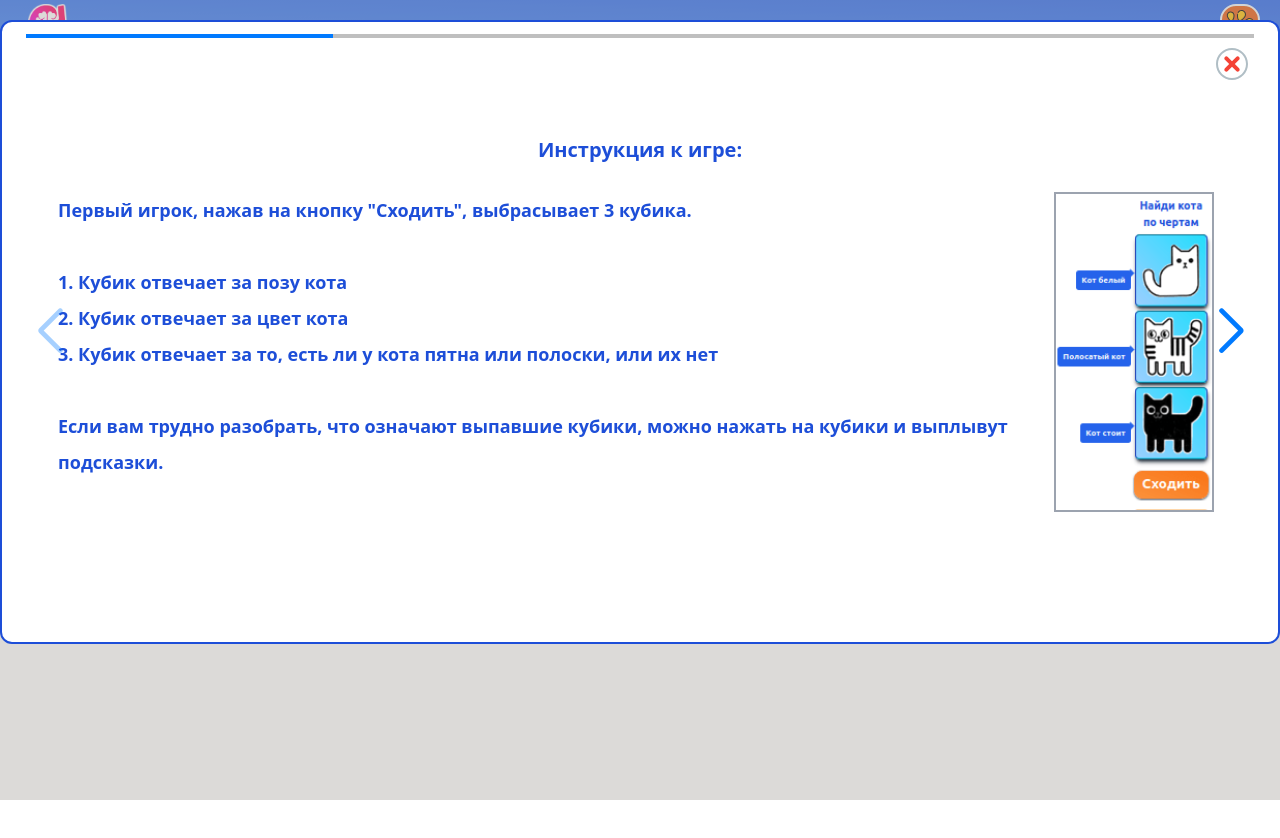
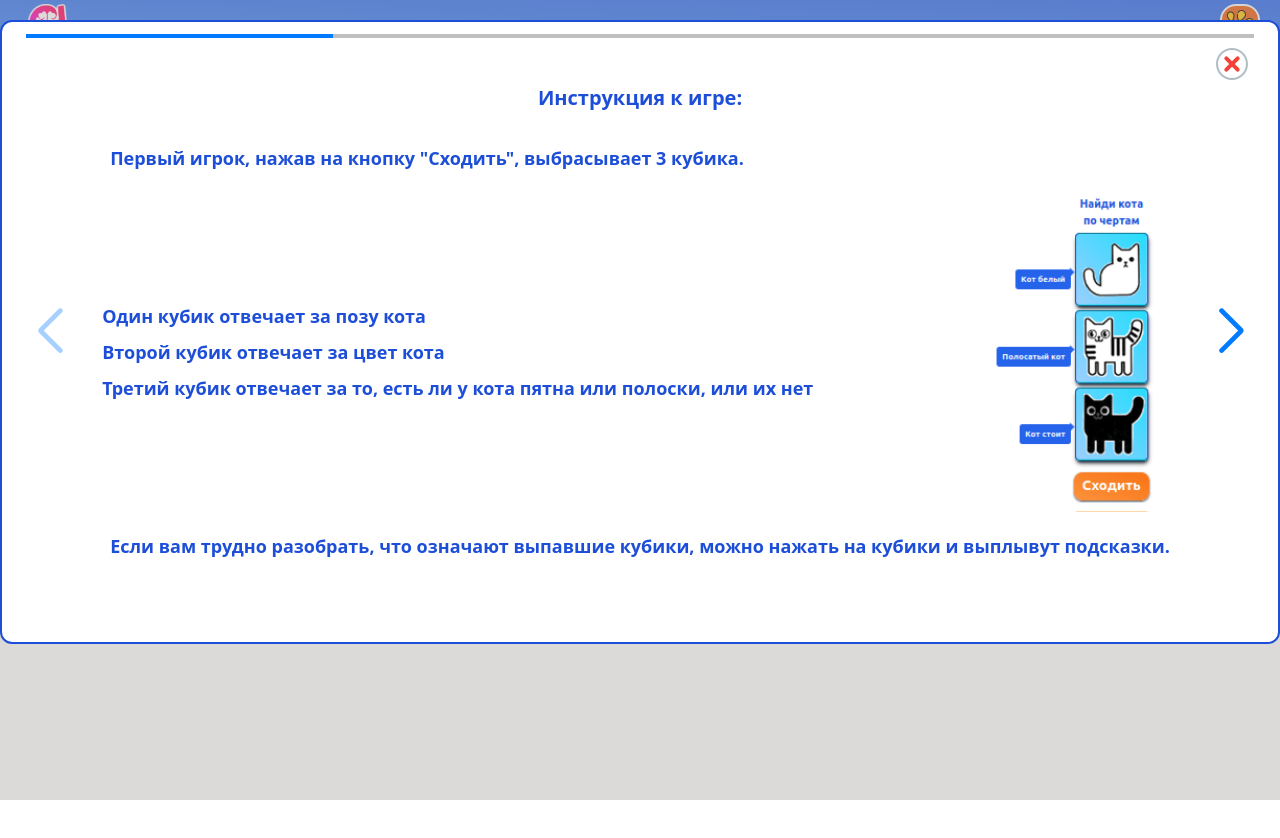
Before and after one commit to Ilya-andreevi4/were_is_my_cat, a React (Vite) app: page /GamePage in a window 1280 px wide. Both pictures are taken after a click on the button 1228 px from the left and 84 px from the top of the page. Shown: the top 838 px of the page. Built offline with nearby package versions, Linux system fonts and the light colour scheme.

Commit message:
modified:   src/components/pages/GamePage/Instruction.tsx

```diff
--- a/src/components/pages/GamePage/Instruction.tsx
+++ b/src/components/pages/GamePage/Instruction.tsx
@@ -15,27 +15,27 @@ const Instruction = () => {
       <SwiperSlide>
         <div className="grid grid-cols-1 gap-3 my-4 px-4 justify-center">
           <h1 className="text-xl">Инструкция к игре:</h1>
-          <div className="flex my-4">
-            <h2 className="flex-auto text-left px-4">
+          <div className="grid grid-cols-1 my-4">
+            <h2 className="flex-auto text-left px-2">
               Первый игрок, нажав на кнопку "Сходить", выбрасывает 3 кубика.
-              <br />
-              <br />
-              1. Кубик отвечает за позу кота
-              <br />
-              2. Кубик отвечает за цвет кота
-              <br />
-              3. Кубик отвечает за то, есть ли у кота пятна или полоски, или их
-              нет
-              <br />
-              <br />
-              <span className="text-md text left">
-                Если вам трудно разобрать, что означают выпавшие кубики, можно
-                нажать на кубики и выплывут подсказки.
-              </span>
             </h2>
-            <div className="flex-none bg-center relative h-80 w-40 mr-6 my-auto border-2 border-gray-400">
-              <img src="./instruction_2.png" alt="" className="" />
+            <div className="flex my-4">
+              <h2 className="flex-auto my-auto text-left">
+                Один кубик отвечает за позу кота
+                <br />
+                Второй кубик отвечает за цвет кота
+                <br />
+                Третий кубик отвечает за то, есть ли у кота пятна или полоски,
+                или их нет
+              </h2>
+              <div className="flex-none bg-center relative h-80 w-40 mr-6 my-auto">
+                <img src="./instruction_2.png" alt="" className="" />
+              </div>
             </div>
+            <h2 className="flex-auto text-left px-2">
+              Если вам трудно разобрать, что означают выпавшие кубики, можно
+              нажать на кубики и выплывут подсказки.
+            </h2>
           </div>
         </div>
       </SwiperSlide>
```
